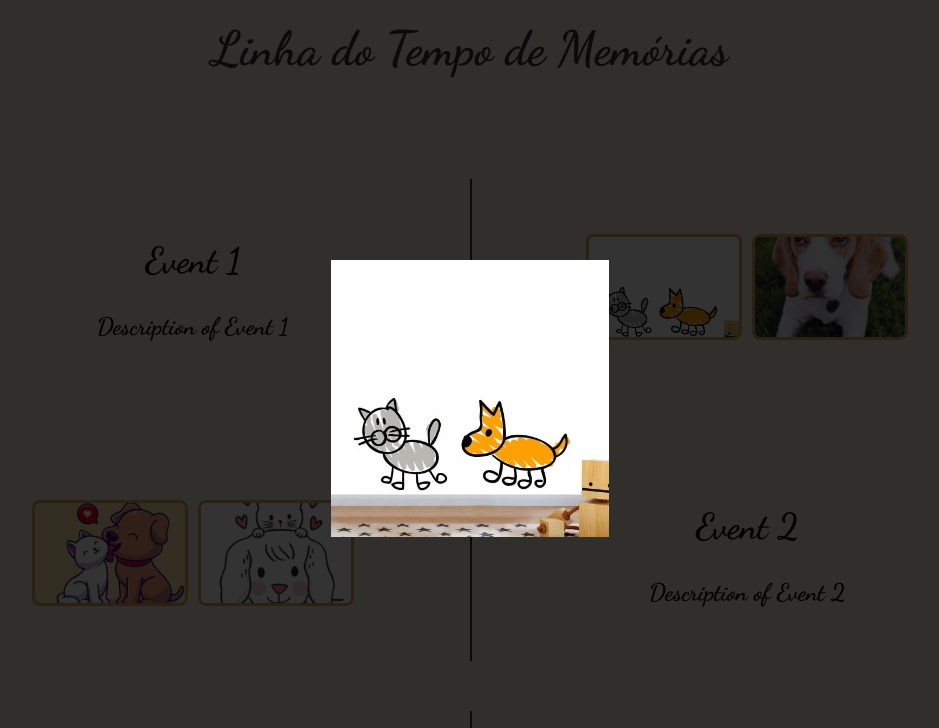
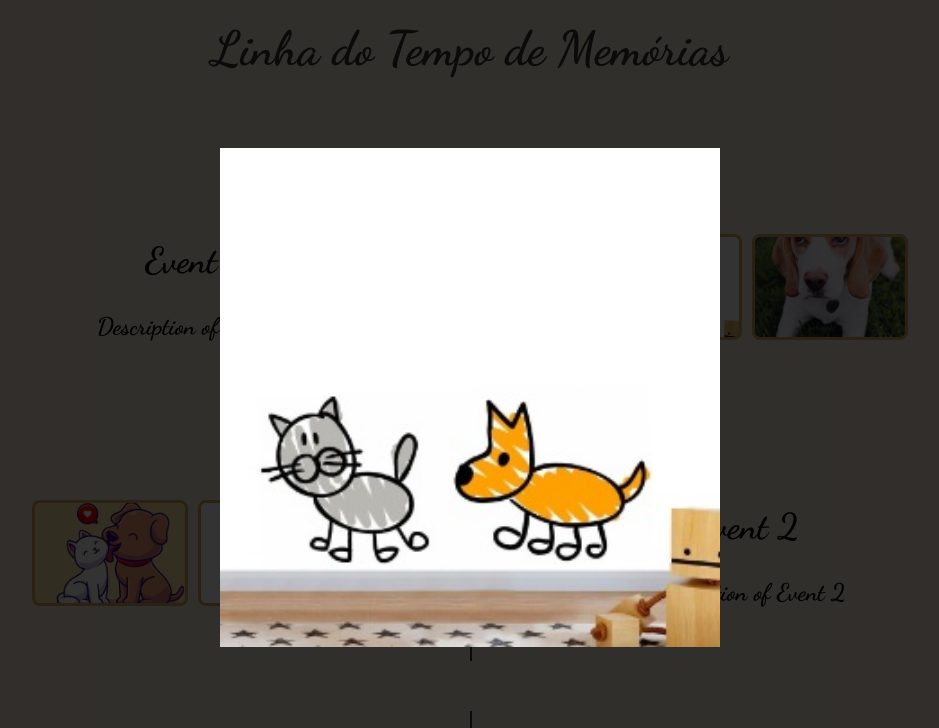
Before and after one commit to baitolasrl/baitolas_timeline, a plain HTML site: page index.html in a window 1280 px wide. Both pictures are taken after a click on the picture 834 px from the left and 287 px from the top of the page. Shown: the top 728 px of the page, without its empty margins (170-1109 px from the left). Drawn offline with nearby package versions, Linux system fonts and the light colour scheme.

Commit message:
Revert "fix modal"
This reverts commit 4a9b78eeac3ce71e65609638a19df4a727cefaf0.

```diff
--- a/index.html
+++ b/index.html
@@ -106,17 +106,21 @@
     top: 0;
     width: 100%;
     height: 100%;
-    background-color: rgba(0, 0, 0, 0.8);
-    overflow: auto; /* Permite rolar a página caso a imagem seja maior que a tela */
+    background-color: rgba(0,0,0,0.8);
     align-items: center;
     justify-content: center;
   }
 
+  .modal-content {
+    width: 80%;
+    max-width: 500px;
+    text-align: center;
+    color: white;
+    font-size: 20px;
+  }
+
   .modal-content img {
-    width: auto;
-    height: auto;
-    max-width: none; /* Removendo restrições para que a imagem abra no tamanho normal */
-    max-height: none;
+    width: 100%;
   }
 
   /* Responsividade para dispositivos móveis */
```
